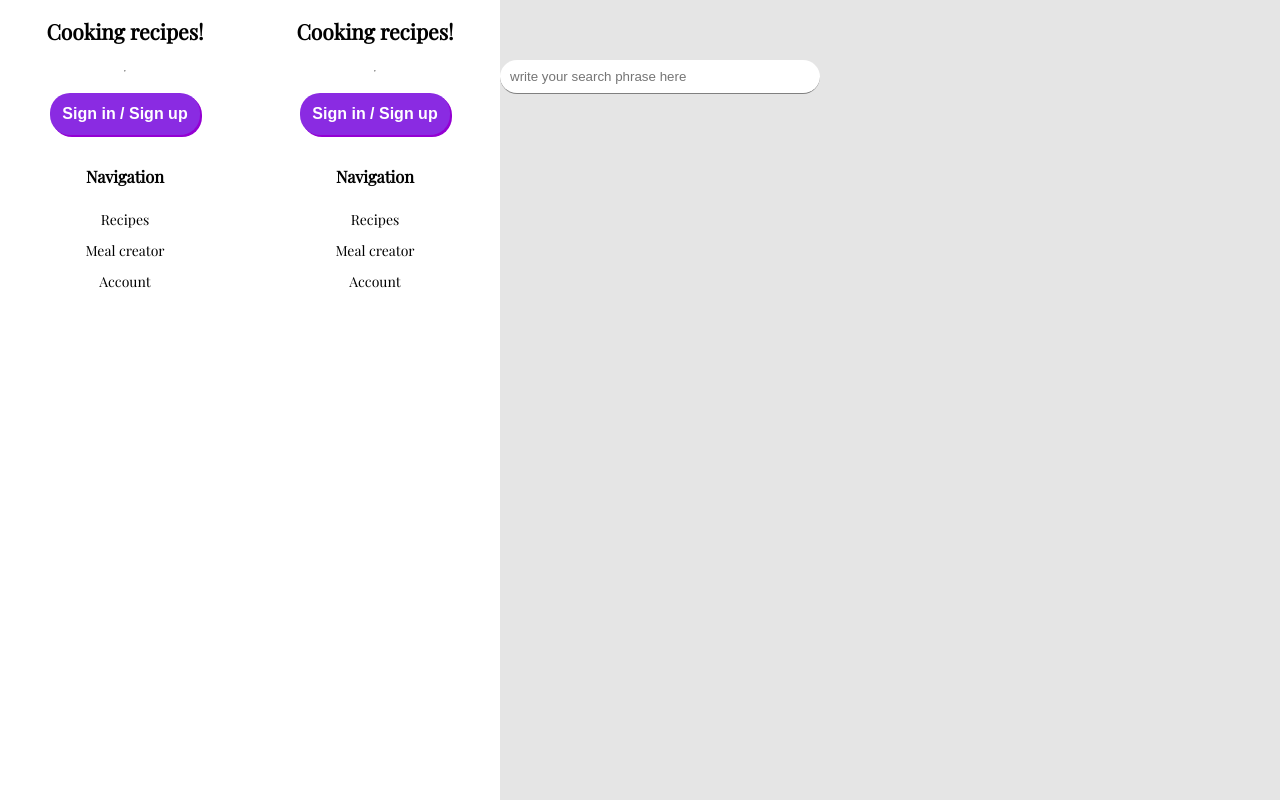
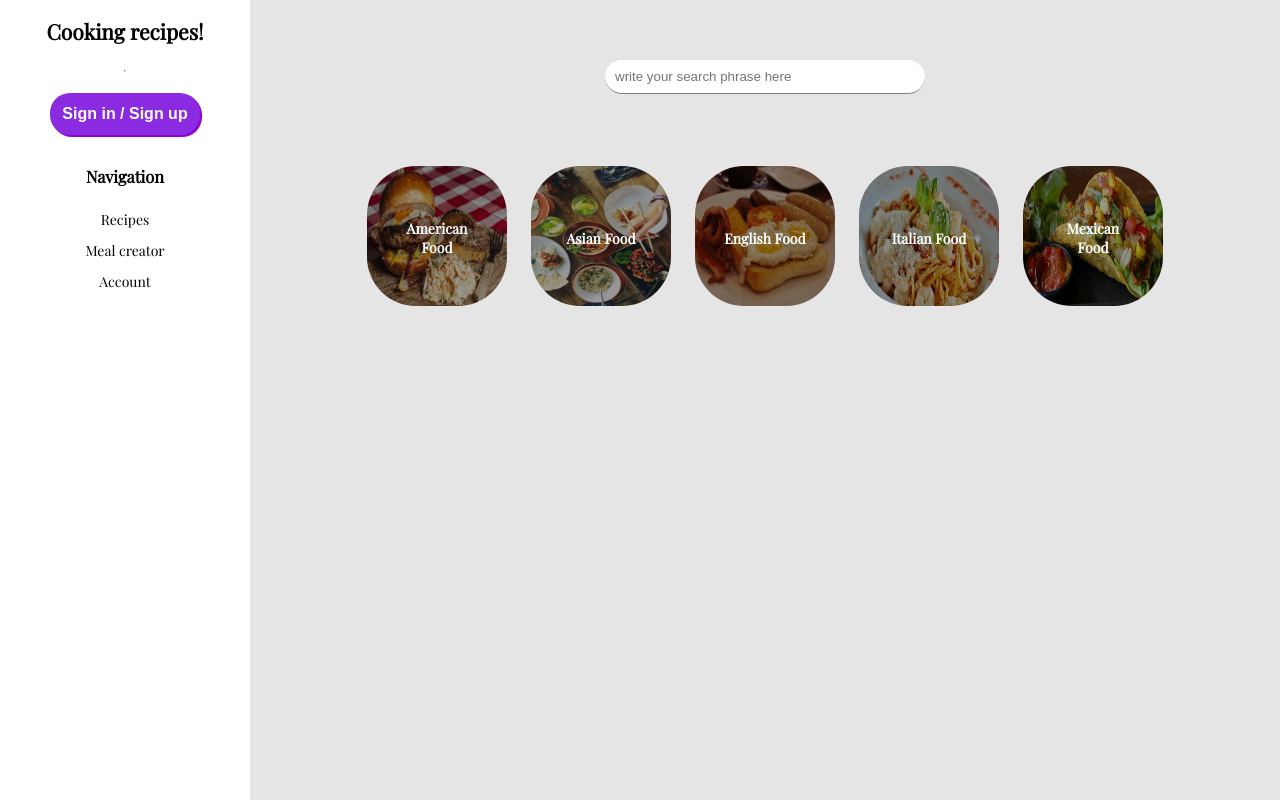
Before and after one commit to Michlithr/cooking-recipes, a Vue app: page / in a window 1280 px wide. Built offline with nearby package versions, Linux system fonts and the light colour scheme.

Commit message:
refactored home view for SPA

```diff
--- a/src/views/HomeView.vue
+++ b/src/views/HomeView.vue
@@ -1,22 +1,20 @@
+<template>
+  <main>
+    <SearchRecipes />
+    <RegionPicker />
+  </main>
+</template>
+
 <script setup lang="ts">
 import SearchRecipes from "@/components/SearchRecipes.vue";
-import SideMenu from "@/components/SideMenu.vue";
+import RegionPicker from "@/components/RegionPicker.vue";
 </script>
 
-<template>
-  <div class="home-container">
-    <header>
-      <SideMenu />
-    </header>
-    <main>
-      <SearchRecipes />
-    </main>
-  </div>
-</template>
-
 <style lang="scss">
-.home-container {
+main {
+  width: 100vw;
   display: flex;
-  justify-content: flex-start;
+  flex-direction: column;
+  align-items: center;
 }
 </style>
```
